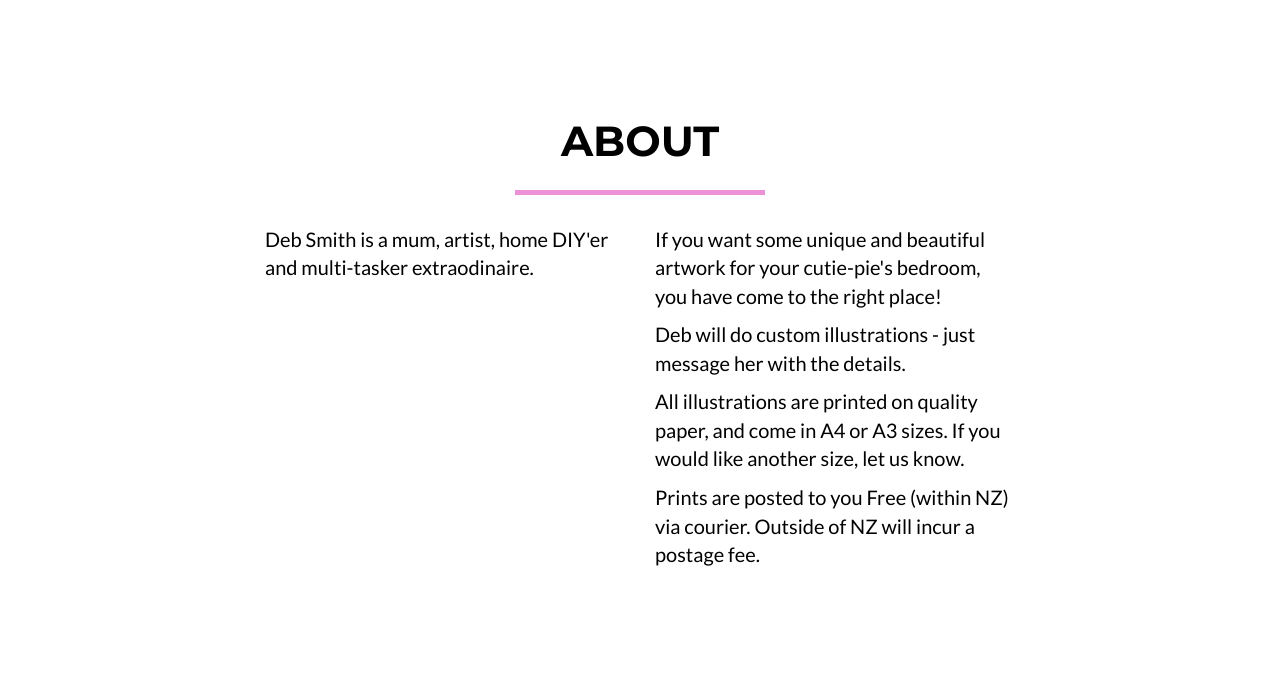
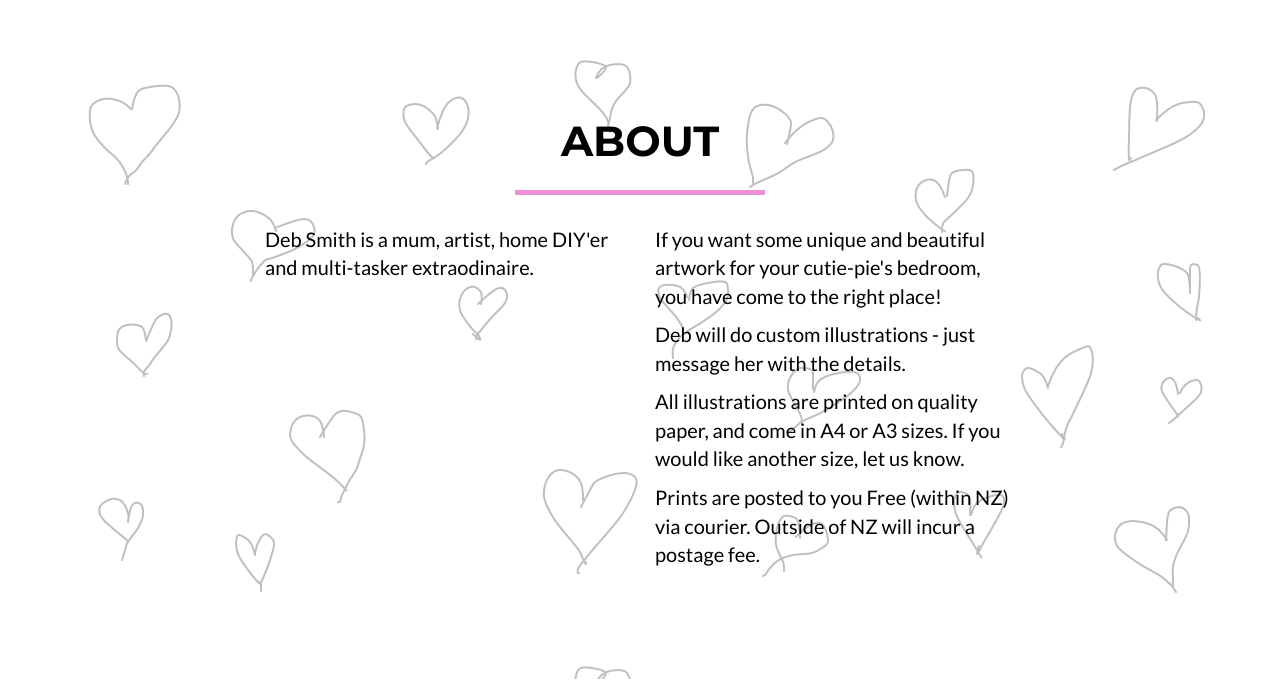
Before and after one commit to ManuInnovations/cutie-pie, a website: page index.html in a window 1280 px wide. Shown: the part 1523-2220 px from the top of the page. Drawn offline with nearby package versions, Linux system fonts and the light colour scheme.

Commit message:
about section background image

```diff
--- a/css/main.css
+++ b/css/main.css
@@ -180,6 +180,11 @@ section.success {
   background: white;
   color: black;
 }
+
+#about {
+  background-image: url("../img/hearts.png");
+}
+
 @media (max-width: 767px) {
   section {
     padding: 75px 0;
```
